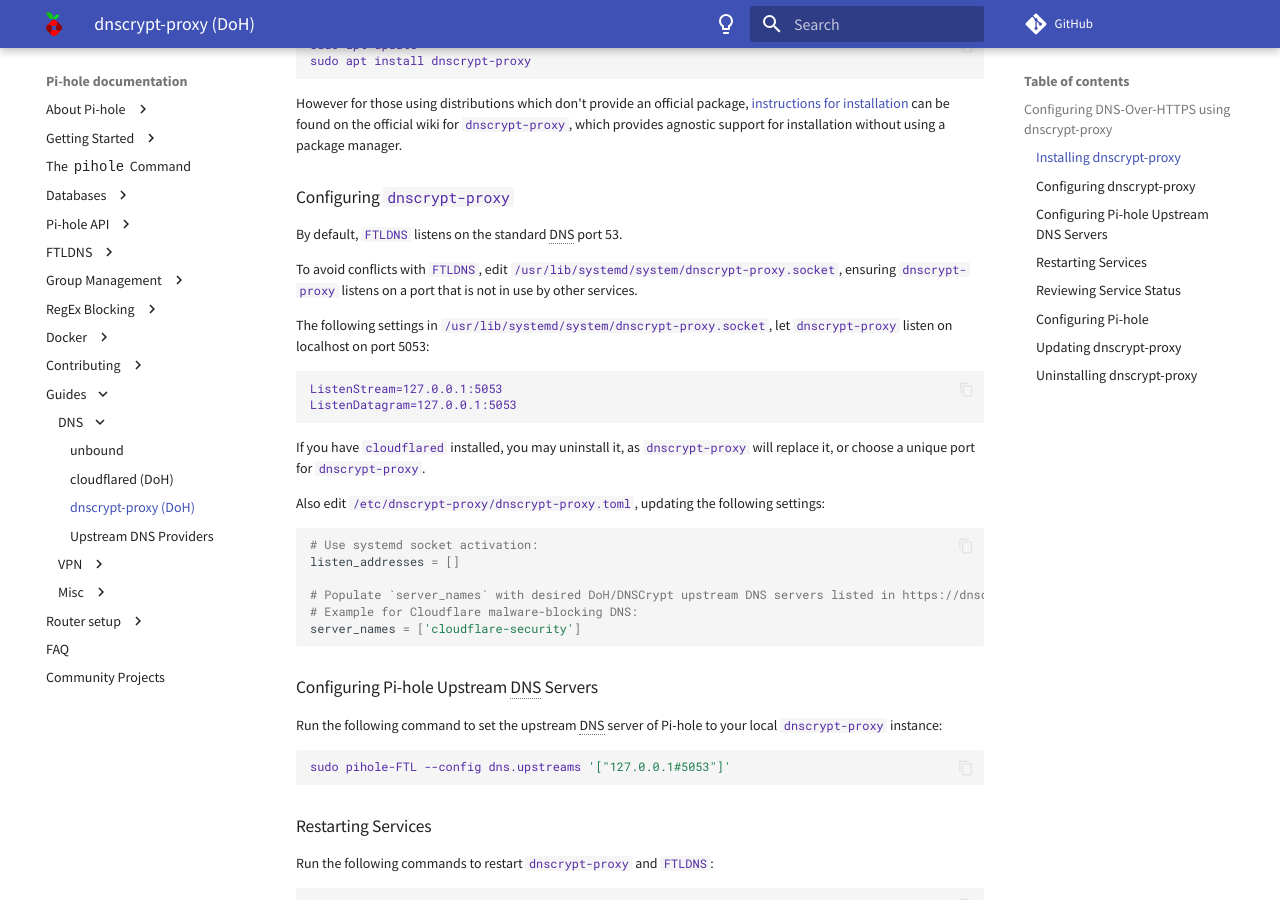
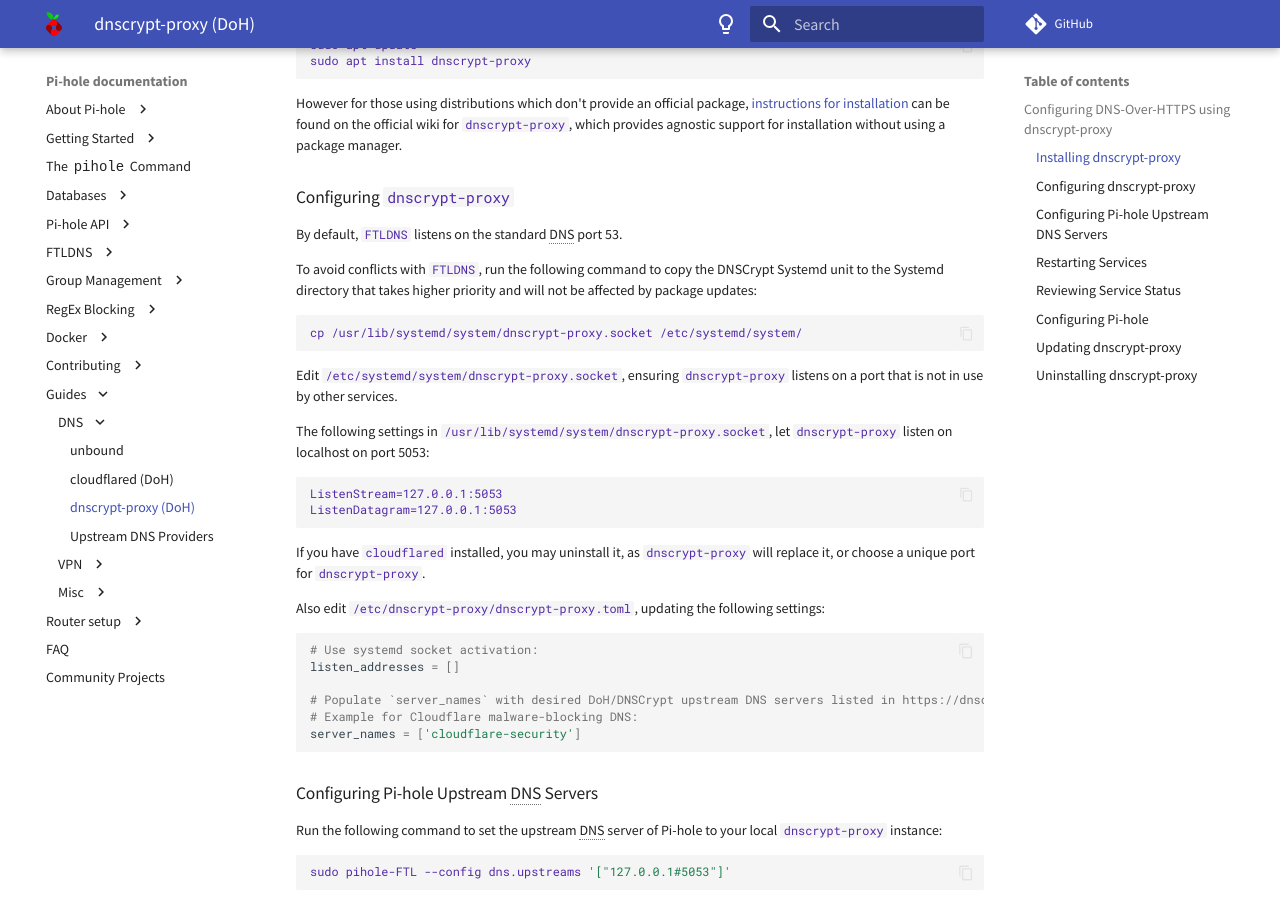
Before and after one commit to pi-hole/docs, an MkDocs documentation site: the page built from docs/guides/dns/dnscrypt-proxy.md, in a window 1280 px wide and 900 px high, scrolled down 374 px. Built offline with MkDocs 1.6.1 and Material for MkDocs 9.7.7, drawn with Linux system fonts in a browser that asks for light colours; comment, search, counter and statistics services are not loaded.

Commit message:
Update dnscrypt-proxy.md
Tell the user to copy "/usr/lib/systemd/system/dnscrypt-proxy.socket" to "/etc/systemd/system/" first and then editing "/etc/systemd/system/dnscrypt-proxy.socket" to make use of Systemd's higher priority directories and prevent an update of DNSCrypt overwriting any user configuration in "/usr/lib/systemd/system/dnscrypt-proxy.socket" and breaking the DNS resolver on update.

Signed-off-by: EyBmY <fabian1990@e-mail.de>

````diff
--- a/docs/guides/dns/dnscrypt-proxy.md
+++ b/docs/guides/dns/dnscrypt-proxy.md
@@ -17,7 +17,13 @@
 
 By default, `FTLDNS` listens on the standard DNS port 53.
 
-To avoid conflicts with `FTLDNS`, edit `/usr/lib/systemd/system/dnscrypt-proxy.socket`, ensuring `dnscrypt-proxy` listens on a port that is not in use by other services.
+To avoid conflicts with `FTLDNS`, run the following command to copy the DNSCrypt Systemd unit to the Systemd directory that takes higher priority and will not be affected by package updates:
+
+```bash
+cp /usr/lib/systemd/system/dnscrypt-proxy.socket /etc/systemd/system/
+```
+
+Edit `/etc/systemd/system/dnscrypt-proxy.socket`, ensuring `dnscrypt-proxy` listens on a port that is not in use by other services.
 
 The following settings in `/usr/lib/systemd/system/dnscrypt-proxy.socket`, let `dnscrypt-proxy` listen on localhost on port 5053:
 
````
